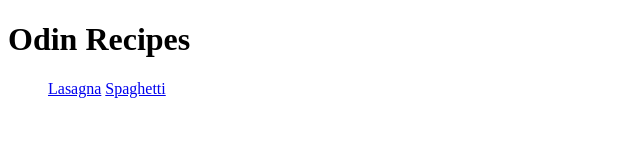
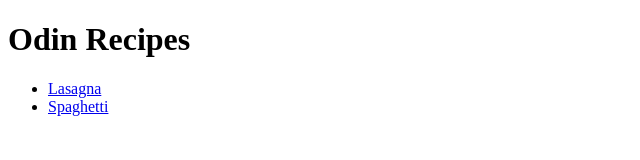
Before and after one commit to yhristov/odin-recipes, a plain HTML site: page index.html in a window 1280 px wide. Shown: the whole page, without its empty margins (0-640 px from the left). Drawn offline with Linux system fonts and the light colour scheme.

Commit message:
added list

```diff
--- a/index.html
+++ b/index.html
@@ -9,8 +9,8 @@
 <body>
     <h1>Odin Recipes</h1>
     <ul>
-        <a href="recipes/lasagna.html" alt="Link to lasagna recipe">Lasagna</a>
-        <a href="recipes/spaghetti.html" alt="Link to spaghetti recipe">Spaghetti</a>
+        <li><a href="recipes/lasagna.html" alt="Link to lasagna recipe">Lasagna</a></li>
+        <li><a href="recipes/spaghetti.html" alt="Link to spaghetti recipe">Spaghetti</a></li>
     </ul>
 </body>
 </html>
```
